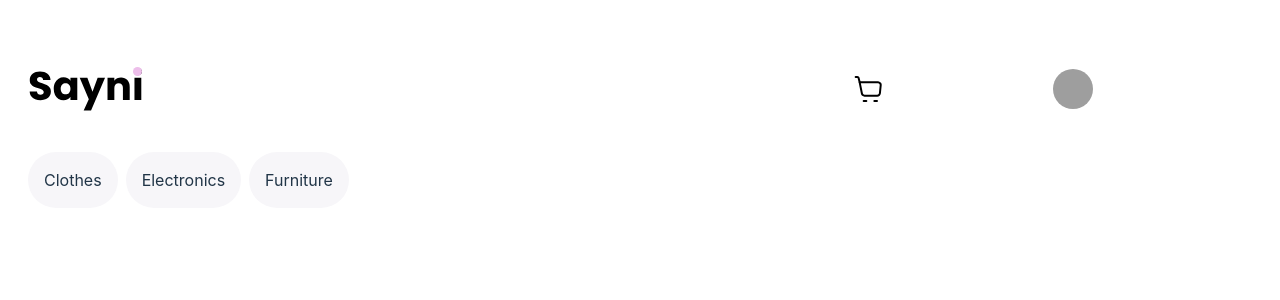
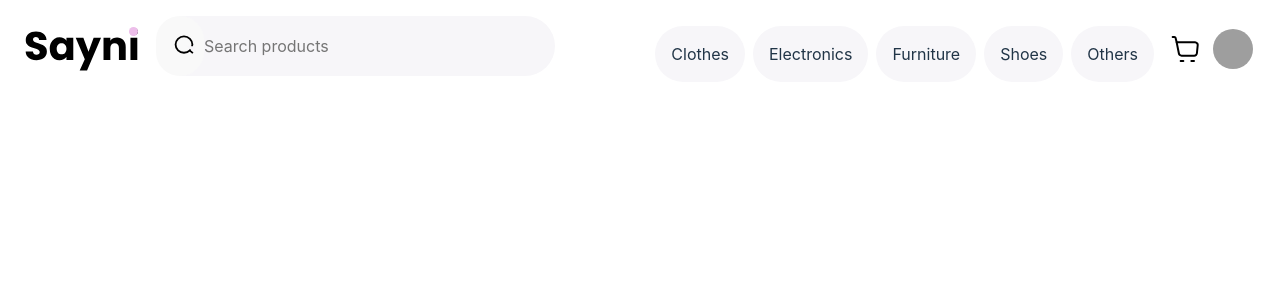
Before and after one commit to alexbvart/sayni, a React (Vite) app: page / in a window 1280 px wide. Shown: the top 300 px of the page. Built offline with nearby package versions, Linux system fonts and the light colour scheme; grey boxes are pictures that could not be loaded.

Commit message:
add navbar components such as brand, category, search bar, profile and shopping cart

```diff
--- /dev/null
+++ b/src/Icons/Loupe/index.jsx
@@ -0,0 +1,23 @@
+import * as React from "react"
+
+const Loupe = (props) => (
+  <svg
+    width={22}
+    height={19}
+    fill="none"
+    xmlns="http://www.w3.org/2000/svg"
+    {...props}
+  >
+    <path
+      d="m15.264 15.048 3.648 3.04M18.365 9.576c0 4.516-3.74 8.208-8.39 8.208-4.652 0-8.391-3.692-8.391-8.208s3.74-8.208 8.39-8.208c4.651 0 8.39 3.692 8.39 8.208Z"
+      stroke="#000"
+      strokeWidth={1.824}
+    />
+    <path
+      d="m19.793 17.176-6.718-5.573-3.1-1.014 11.369 1.014-1.55 5.573Z"
+      fill="#F7F6F9"
+    />
+  </svg>
+)
+
+export default Loupe
--- a/src/components/atoms/CategoriesItem/styles.module.css
+++ b/src/components/atoms/CategoriesItem/styles.module.css
@@ -9,7 +9,10 @@
     padding: 16px 16px;
     cursor: pointer;
 }
-.categoriesItemS:hover{
+.categoriesItemS:hover,
+.categoriesItemS:active,
+.categoriesItemS:focus
+{
     background: #1A1A1A;
     color: #F7F6F9;;
 }
--- a/src/components/molecules/CategoriesMenu/index.jsx
+++ b/src/components/molecules/CategoriesMenu/index.jsx
@@ -7,12 +7,12 @@ export default function CategoriesMenu({className}) {
     const categoriesList = ["Clothes","Electronics","Furniture","Shoes","Others"];
     return (
         <ul className={`${categoriesListS} ${className}`}>
-            {/* {categoriesList.map(item=>{
-                    <CategoriesItem value={item} />
-            })} */}
-            <CategoriesItem value="Clothes" />
+            {categoriesList.map((item,index) =>
+                <CategoriesItem value={item} key={index}/>
+            )}
+            {/* <CategoriesItem value="Clothes" />
             <CategoriesItem value="Electronics" />
-            <CategoriesItem value="Furniture" />
+            <CategoriesItem value="Furniture" />  */}
         </ul>
     )
 }
--- a/src/components/molecules/CategoriesMenu/styles.module.css
+++ b/src/components/molecules/CategoriesMenu/styles.module.css
@@ -1,12 +1,52 @@
 .categoriesListS{
+    min-width: "100%";
+    min-height: 58px;
     display: flex;
     flex-direction: row;
-    align-items: flex-start;
+    align-items: flex-end;
     gap: 8px;
-    min-width: "100%";
-    min-height: 58px;
-    /* background-color: red;  */
-    /* padding: 8px 0; */
     padding: 0;
+    scroll-snap-type: x mandatory;
+    scroll-behavior: smooth;
+    overflow-x: scroll;
+    overflow-y: hidden;
+}
 
+    /* width */
+.categoriesListS::-webkit-scrollbar {
+    width: 4px;
+    height: 6px;
+    border-radius: 50px;
 }
+
+/* Track */
+.categoriesListS::-webkit-scrollbar-track {
+    background: var(--color-grey);
+    border-radius: 50px;
+}
+
+/* Handle */
+.categoriesListS::-webkit-scrollbar-thumb {
+    background: rgb(36, 37, 35);
+    border-radius: 50px;
+}
+
+/* Handle on hover */
+.categoriesListS::-webkit-scrollbar-thumb:hover {
+    background: rgb(0, 0, 0);
+    border-radius: 50px;
+    height: 8px;
+}
+
+@media (min-width: 600px){
+    .categoriesListS{
+        justify-content: flex-end;
+    }
+}
+
+@media (min-width: 600px) and (max-width: 1000px) {
+    .categoriesListS{
+        width: calc(100vw - 100px - 178px - 130px - 86px);
+        justify-content: flex-end;
+    }
+}
--- /dev/null
+++ b/src/components/molecules/SearchBar/index.jsx
@@ -0,0 +1,25 @@
+import React, { useState } from 'react'
+import {searchBarContainer,searchInput,searchIcon} from './index.module.css'
+import Loupe from '../../../Icons/Loupe/index'
+
+export default function SearchBar({className}) {
+
+    const [search, setSearch] = useState('')
+    const handleChange = (e) => {
+        setSearch(e.target.value)
+    }
+  return (
+    <div className={`${className} ${searchBarContainer}`}>
+
+        <button className={`${searchIcon}`}>
+            <Loupe />
+        </button>
+        <input
+            className={`${searchInput} unst`}
+            value={search}
+            placeholder="Search products"
+            onChange={handleChange}
+        />
+    </div>
+  )
+}
--- /dev/null
+++ b/src/components/molecules/SearchBar/index.module.css
@@ -0,0 +1,20 @@
+.searchBarContainer{
+    width: 100%;
+    height: 60px;
+    background-color: var(--color-grey);
+    border-radius: 50px;
+    max-width: 600px;
+    /* min-width: 300px; */
+    display: flex;
+    align-content: center;
+}
+.searchIcon{
+    padding: 0 8px 0 18px;
+    border-radius: 50px;
+}
+.searchInput{
+    height: 100%;
+    width: calc(100% - 40px);
+    padding-right: 18px;
+    border-radius: 50px;
+}
--- a/src/components/organisms/NavBar/NavBar.jsx
+++ b/src/components/organisms/NavBar/NavBar.jsx
@@ -2,14 +2,17 @@ import React from 'react'
 
 import CategoriesMenu from '../../molecules/CategoriesMenu'
 import Logo from '../../molecules/Logo'
-import {container,brandArea,categoriesArea,cartArea,avatar} from './styles.module.css'
+import {container,brandArea,searchArea,categoriesArea,cartArea,avatar} from './styles.module.css'
 // import reactLogo from '../../assets/sayni.svg'
   import cartIcon from '../../../assets/cart.svg'
+import SearchBar from '../../molecules/SearchBar'
 
 export default function NavBar() {
   return (
     <div className={container}>
       <Logo className={brandArea} />
+
+      <SearchBar className={searchArea} />
       <CategoriesMenu className={categoriesArea}/>
       <div className={cartArea}>
         <img src={cartIcon} alt="carrito de compras" />
--- a/src/components/organisms/NavBar/styles.module.css
+++ b/src/components/organisms/NavBar/styles.module.css
@@ -1,11 +1,12 @@
 .container{
     display: grid;
-    grid-template-columns: repeat(3, 1fr);
+    grid-template-columns: 116px 1fr  86px;
     grid-template-rows: auto;
     grid-template-areas: "brand         .       cart"
+                         "search     search     search  "
                          "categories categories categories";
-    grid-gap: 14px;
-    padding: 56px 28px 26px 28px;
+    grid-gap: 16px;
+    padding: 32px 28px 20px 20px;
 }
 .avatar{
     width: 40px;
@@ -16,8 +17,13 @@
     max-width: 112px;
     grid-area: brand;
 }
+.searchArea{
+    grid-area: search;
+}
 .categoriesArea{
     grid-area: categories;
+    padding: 0;
+    margin: 0;
     -webkit-touch-callout: none; /* iOS Safari */
     -webkit-user-select: none; /* Safari */
      -khtml-user-select: none; /* Konqueror HTML */
@@ -32,3 +38,12 @@
     align-items: center;
 
 }
+
+@media (min-width: 600px) {
+    .container{
+        grid-template-columns: 116px auto auto 86px;
+        grid-template-areas: "brand    search     categories       cart";
+        padding: 16px 24px;
+        /* max-width: 1200px; */
+    }
+  }
--- a/src/index.css
+++ b/src/index.css
@@ -7,6 +7,7 @@
   color-scheme: light dark;
   color: rgba(255, 255, 255, 0.87);
   background-color: #242424;
+  --color-grey: #F7F6F9;
 
   font-synthesis: none;
   text-rendering: optimizeLegibility;
@@ -38,7 +39,7 @@ h1 {
   line-height: 1.1;
 }
 
-button {
+/* button {
   border-radius: 8px;
   border: 1px solid transparent;
   padding: 0.6em 1.2em;
@@ -55,6 +56,28 @@ button:hover {
 button:focus,
 button:focus-visible {
   outline: 4px auto -webkit-focus-ring-color;
+} */
+input,
+input[type="submit"],
+input[type="reset"],
+input[type="button"],
+button {
+  background: none;
+  border: 0;
+  color: inherit;
+  /* cursor: default; */
+  font: inherit;
+  line-height: normal;
+  overflow: visible;
+  padding: 0;
+  -webkit-user-select: none; /* for button */
+   -webkit-appearance: button; /* for input */
+     -moz-user-select: none;
+      -ms-user-select: none;
+      outline: none;
+}
+.unstyle {
+  all: unset;
 }
 
 @media (prefers-color-scheme: light) {
```
Also changed, not shown: src/assets/lupe.svg (added).
